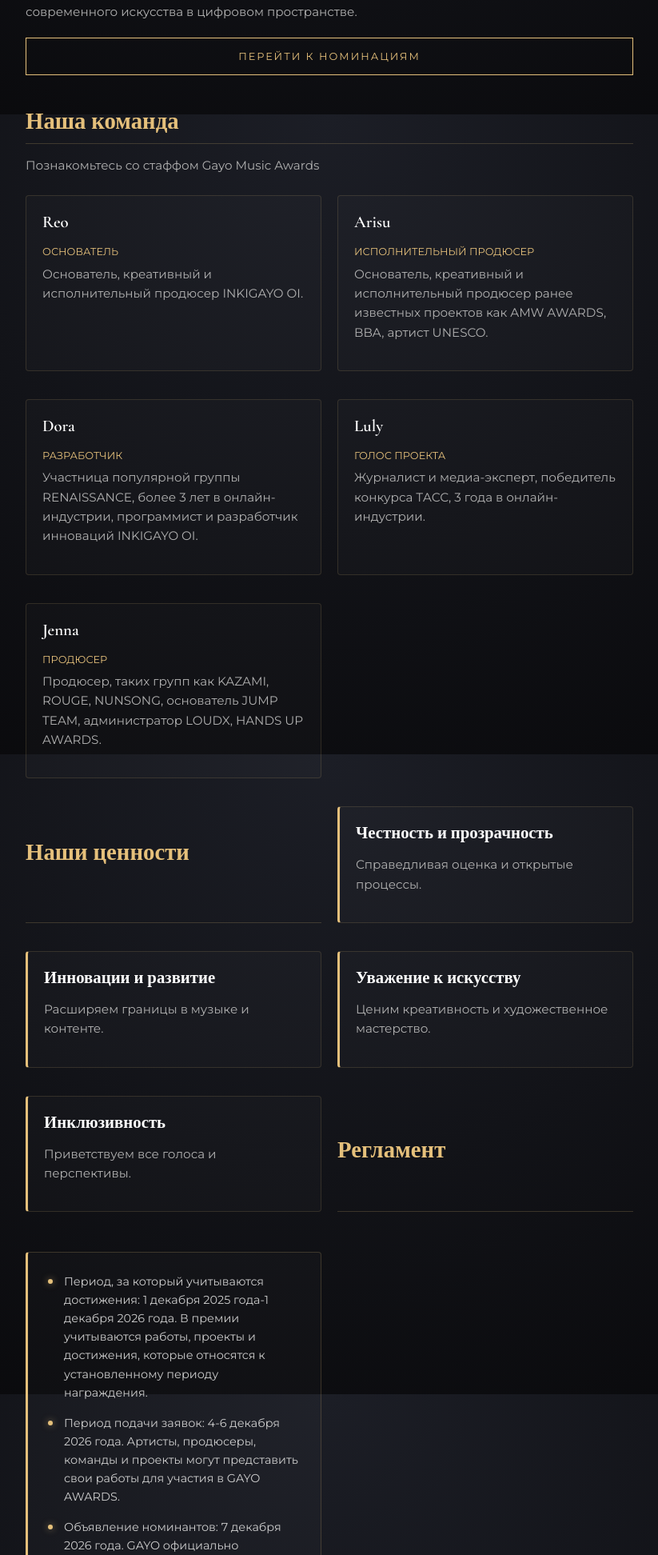
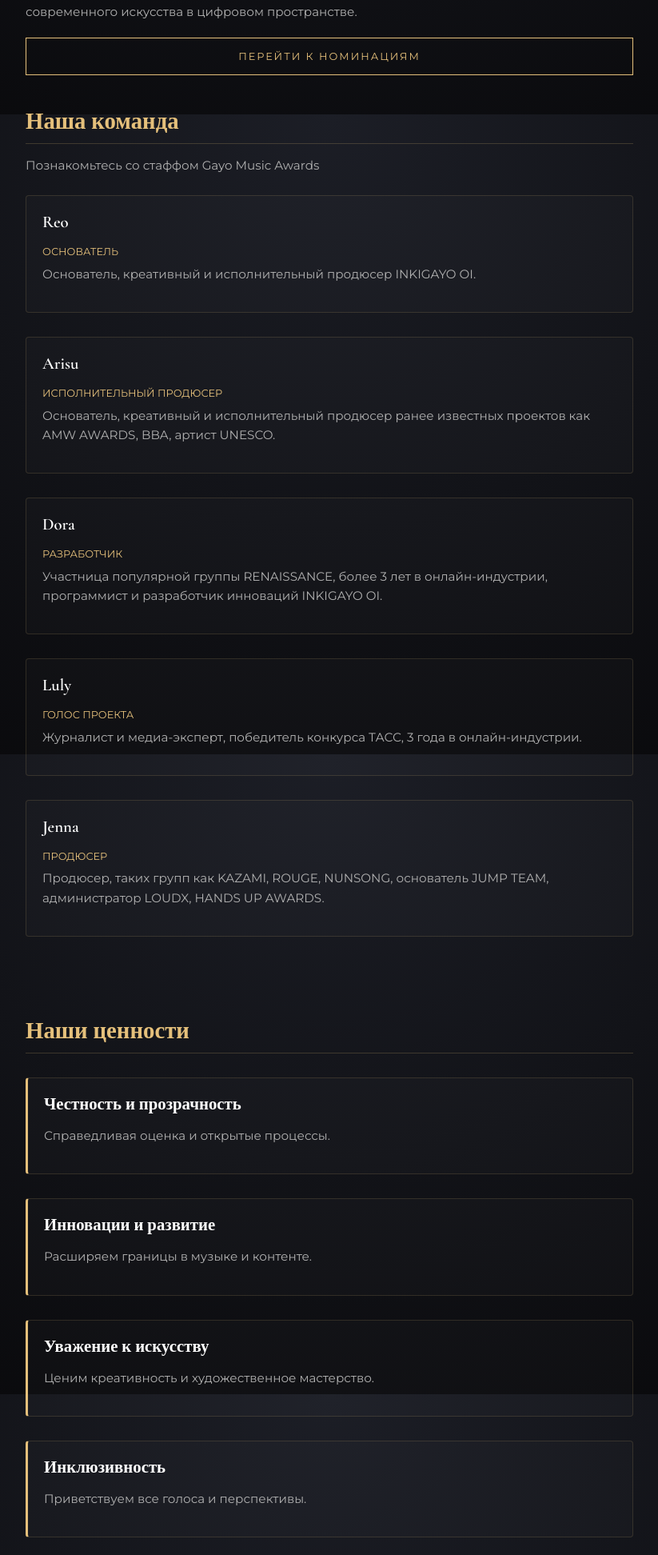
Before and after one commit to kkqumii/gayo-awards, a Flask app: page / in a window 1280 px wide. Shown: the part 657-2601 px from the top of the page at 80% size, without its empty margins (228-1051 px from the left). Run offline with Flask 3, Linux system fonts and the light colour scheme.

Commit message:
Update base.html

```diff
--- a/templates/base.html
+++ b/templates/base.html
@@ -116,7 +116,11 @@
             .nav-links a { font-size: 0.85rem; margin-left: 30px; }
             .content { padding: 60px 20px; }
             h1 { font-size: 4rem; }
-            .grid-team { display: grid; grid-template-columns: 1fr 1fr; gap: 20px; }
+            .grid-team {
+            display: flex;
+            flex-direction: column;
+            gap: 15px;
+        }
         }
         /* СТИЛИ ДЛЯ ТАЙМЕРА */
         .timer-wrapper {
```
